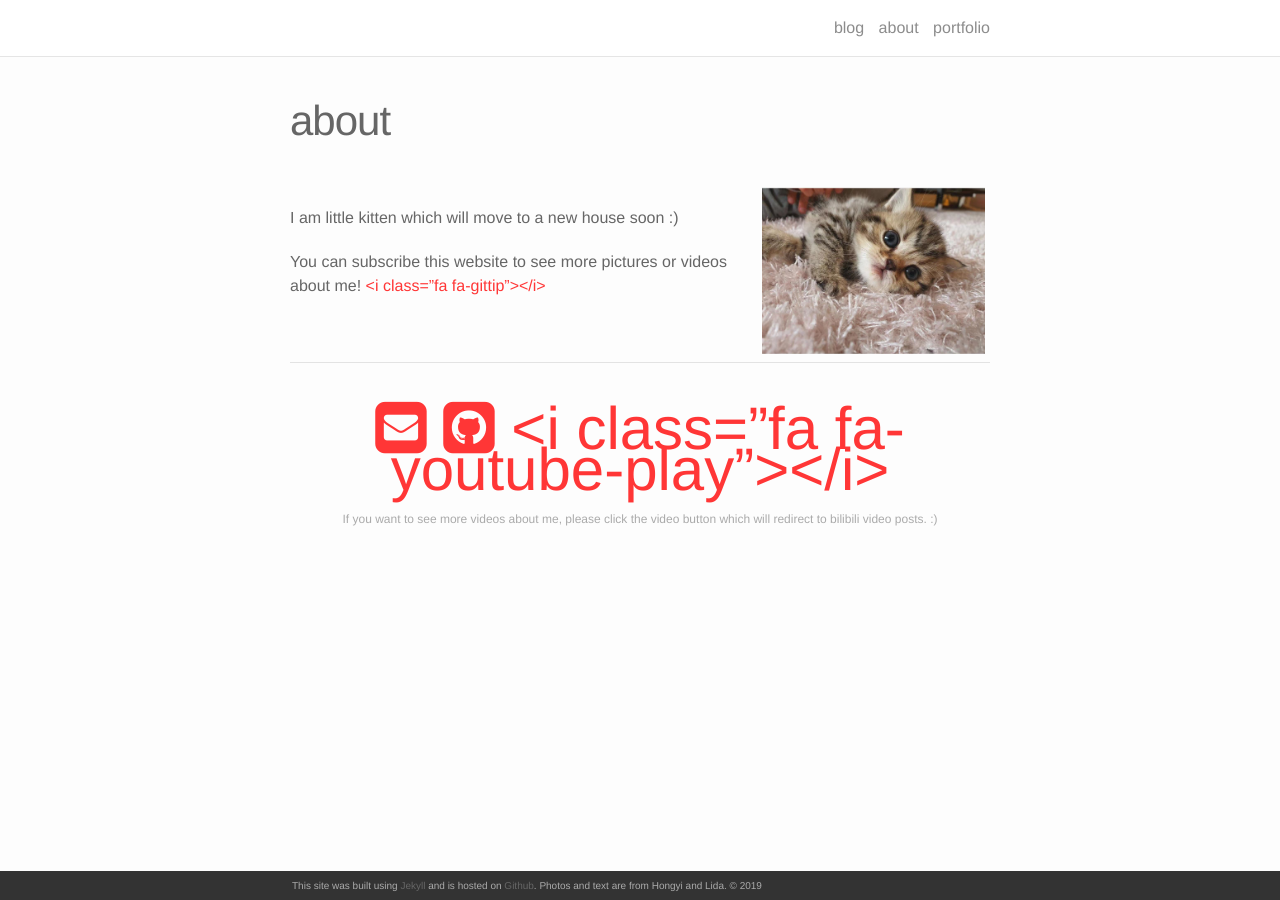
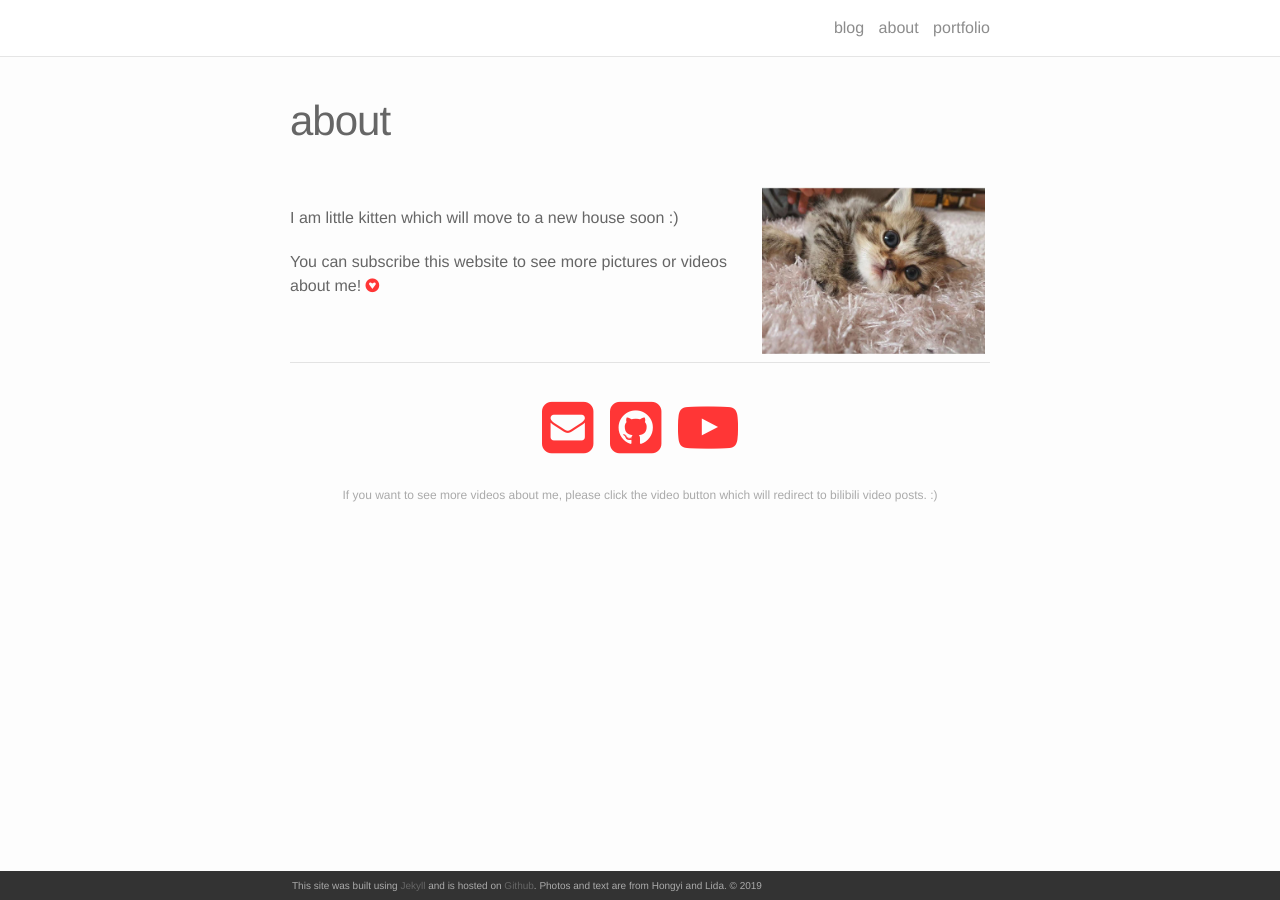
Before and after one commit to guapi-zh/guapi-zh.github.io, a Jekyll site: the page built from about.md, in a window 1280 px wide. Built offline with Jekyll 4.4.1, drawn with Linux system fonts in a browser that asks for light colours; nearby versions of some CDN libraries.

```diff
--- a/_includes/head.html
+++ b/_includes/head.html
@@ -9,5 +9,5 @@
     <link rel="stylesheet" href="{{ site.baseurl }}/css/main.css">
     <link rel="canonical" href="{{ page.url | replace:'index.html','' | prepend: site.baseurl | prepend: site.url }}">
 
-    <link rel="stylesheet" href="https://cdnjs.cloudflare.com/ajax/libs/font-awesome/4.7.0/css/font-awesome.min.css">
+    <link rel="stylesheet" href="//maxcdn.bootstrapcdn.com/font-awesome/4.3.0/css/font-awesome.min.css">
 </head>
--- a/_portfolio/photo_1.markdown
+++ b/_portfolio/photo_1.markdown
@@ -2,7 +2,7 @@
 layout: post
 title: My recent photos
 description: Look at me and then fall in love :)
-img: /img/191020/9-cover.jpeg
+img: /img/191020/9.jpeg
 ---
 
 
--- a/_posts/2019-10-20-name.markdown
+++ b/_posts/2019-10-20-name.markdown
@@ -7,15 +7,15 @@ description: Introduction!
 I was born in Gothenburg, Sweden and my birthday is 2019-08-21. I have British shorthair, Chinchilla and Persian bloodline :)
 
 <div class="img_row">
-	<img class="col three" src="/img/191020/1.jpeg">
+	<img class="col three" src="/img/191020/1.jpeg" style=“height:150%">
 </div>
 
 <div class="img_row">
-	<img class="col three" src="/img/191020/2.jpeg">
+	<img class="col three" src="/img/191020/2.jpeg" style=“height:150%">
 </div>
 
 <div class="img_row">
-	<img class="col three" src="/img/191020/3.jpeg">
+	<img class="col three" src="/img/191020/3.jpeg" style=“height:150%">
 </div>
 
 <div class="col three caption">
--- a/about.md
+++ b/about.md
@@ -9,7 +9,7 @@ permalink: /about/
 <br/>
 I am little kitten which will move to a new house soon :)
 
-You can subscribe this website to see more pictures or videos about me! <a href=""><i class="fa fa-gittip”></i></a>
+You can subscribe this website to see more pictures or videos about me! <a href=""><i class="fa fa-gittip"></i></a>
 
 <br/>
 <hr/>
@@ -17,7 +17,7 @@ You can subscribe this website to see more pictures or videos about me! <a href=
 <span class="contacticon center">
 	<a href="mailto:you@example.com"><i class="fa fa-envelope-square"></i></a>
 	<a href="https://github.com" target="_blank"><i class="fa fa-github-square"></i></a>
-	<a href="https://bilibili.com" target="_blank"><i class="fa fa-youtube-play”></i></a>
+	<a href="https://bilibili.com" target="_blank"><i class="fa fa-youtube-play"></i></a>
 </span>
 
 <div class="col three caption">
```
Also changed, not shown: _portfolio/photo_2.markdown (added, +19 -0 lines), img/191020/10.jpeg (added), img/191020/11.jpeg (added), img/191020/12.jpeg (added), img/191020/9-cover.jpeg (deleted).
